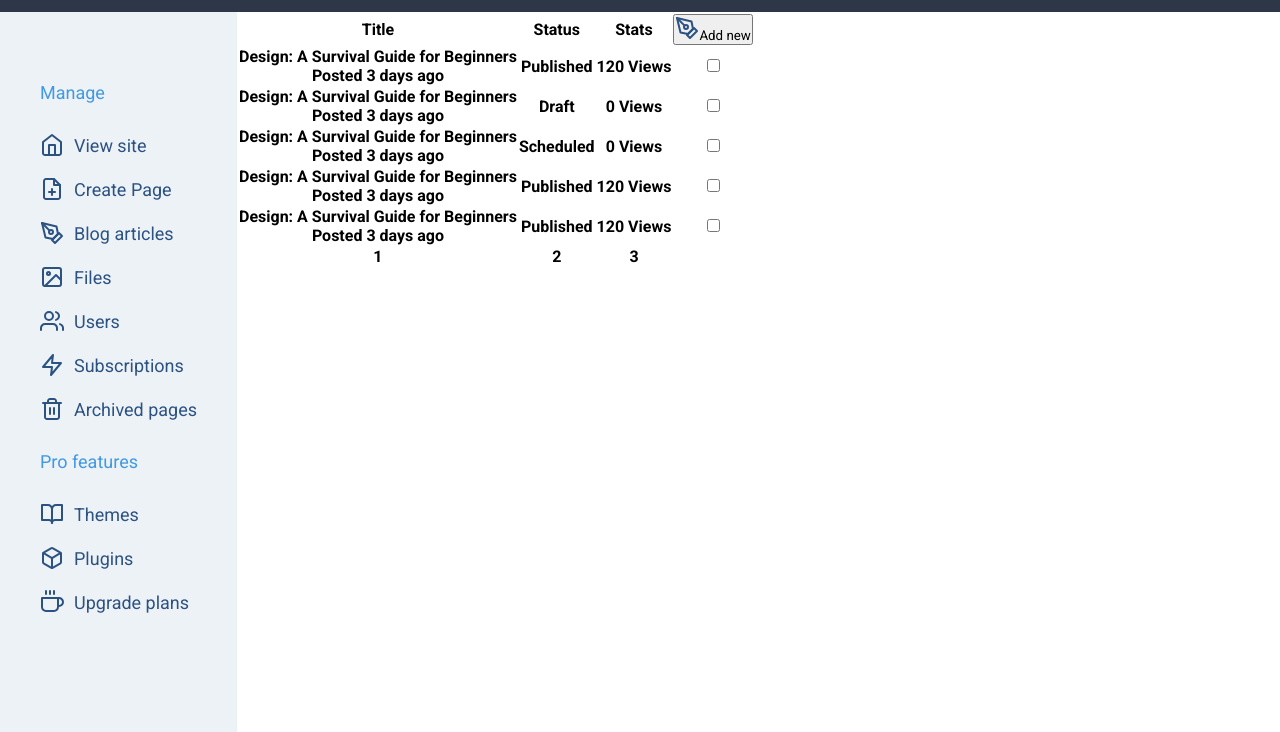
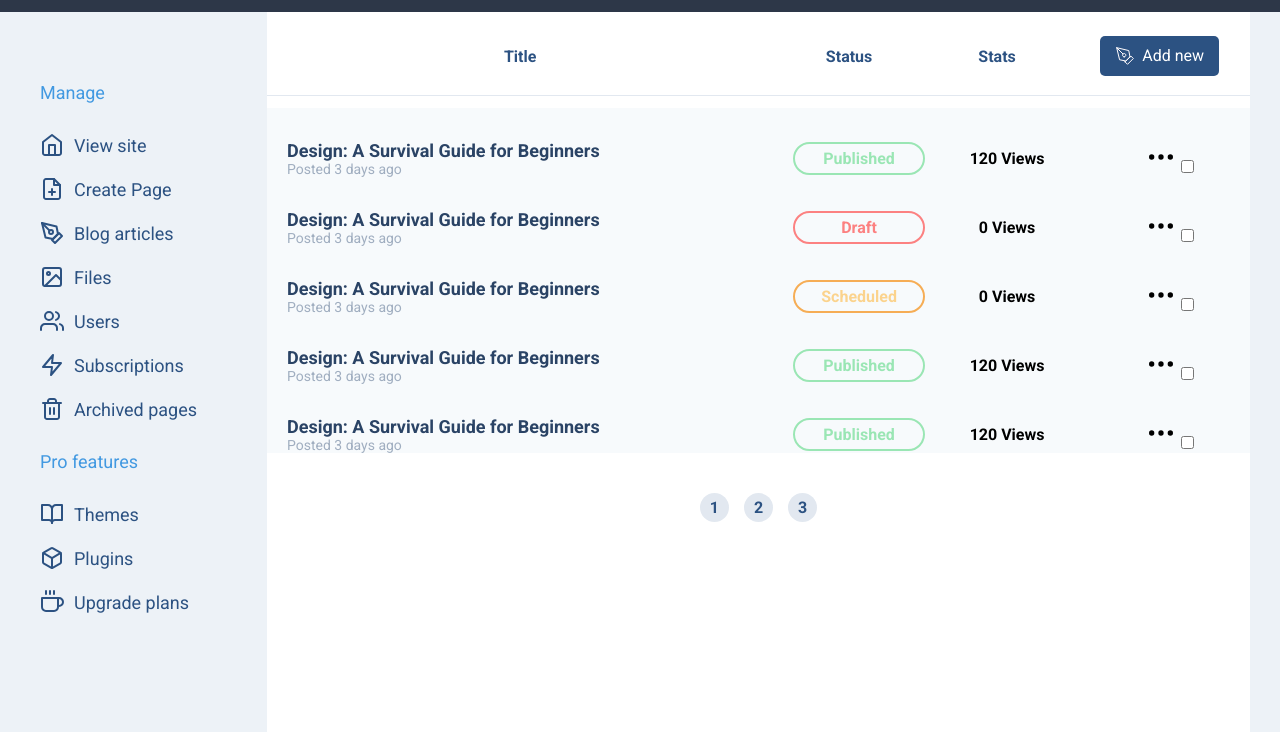
Before and after one commit to Chocollate/AdminPanel, a website built with Vite: page index.html in a window 1280 px wide. Shown: the part 68-800 px from the top of the page. Built offline with nearby package versions, Linux system fonts and the light colour scheme.

Commit message:
create a handTable

```diff
--- a/src/assets/cms.scss
+++ b/src/assets/cms.scss
@@ -70,6 +70,7 @@
     display: flex;
     flex-direction: row;
     height: 100%;
+    // background-color: #ffffff;
 
     .sidebar {
       height: 100%;
@@ -109,13 +110,114 @@
         &__view-site {
           font-size: 18px;
           font-weight: 900;
-          color: #2c5282;
+          color: #2a4365;
         }
       }
     }
     .content {
       background-color: #ffffff;
       width: 100%;
+      margin: 0px 30px;
+
+      table {
+        border-collapse: collapse;
+        border-spacing: 0;
+        width: 100%;
+      }
+      thead {
+        color: #2c5282;
+        th {
+          padding-top: 24px;
+          padding-bottom: 32px; /* Отступ внутри заголовка */
+          position: relative;
+
+          &::after {
+            content: "";
+            position: absolute;
+            bottom: 12px; /* Положение линии */
+            left: 0;
+            right: 0;
+            height: 1px;
+            background: #e2e8f0;
+          }
+        }
+        .table__btn {
+          display: flex;
+          justify-content: center;
+        }
+        button {
+          display: flex;
+          justify-content: center;
+          gap: 7px;
+          padding: 10px 15px;
+          background-color: #2c5282;
+          color: #ffffff;
+          font-size: 16px;
+          border-radius: 5px;
+          border: none;
+        }
+      }
+      tbody {
+        background-color: #f7fafc;
+
+        tr {
+          // padding: 10px 10px;
+        }
+        th {
+          padding: 32px 00px 00px 20px;
+
+          .blog__title-block {
+            // display: grid;
+            // grid-template-columns: 1fr;
+            // justify-items: start;
+            text-align: left;
+          }
+          .blog__title-block-title {
+            color: #2a4365;
+            font-size: 18px;
+            font-weight: 700;
+          }
+          .blog__title-block-posted {
+            color: #a0aec0;
+            font-size: 14px;
+            font-weight: 400;
+          }
+          .blog__status-published {
+            border: 2px #9ae6b4 solid;
+            color: #9ae6b4;
+            border-radius: 50px;
+            padding: 5px 0px;
+          }
+          .blog__status-draft {
+            border: 2px #fc8181 solid;
+            color: #fc8181;
+            border-radius: 50px;
+            padding: 5px 0px;
+          }
+          .blog__status-scheduled {
+            border: 2px #f6ad55 solid;
+            color: #fbd38d;
+            border-radius: 50px;
+            padding: 5px 0px;
+          }
+        }
+      }
+      .footer-content {
+        margin-top: 40px;
+        display: flex;
+        gap: 15px;
+        justify-content: center;
+        a {
+          text-decoration: none;
+          // border: red solid;
+          border-radius: 40px;
+          padding: 5px 10px;
+          color: #2c5282;
+          background-color: #e2e8f0;
+          font-size: 16px;
+          font-weight: 700;
+        }
+      }
     }
   }
 }
--- a/src/components/BlogArticles.ts
+++ b/src/components/BlogArticles.ts
@@ -12,17 +12,20 @@ export const BlogArticles = (
       <tr class="blog__item">
         <th class="blog__title">
           <div class="blog__title-block">
-            <p>${title}</p>
-            <p>${posted}</p>
+            <p class="blog__title-block-title">${title}</p>
+            <p class="blog__title-block-posted">${posted}</p>
           </div>
         </th>
         <th class="blog__status">
-          <p>${status}</p>
+          <div class="blog__status-${status.toLowerCase()}">
+            <p>${status}</p>
+          </div>
         </th>
         <th class="blog__stats">
           ${statsNum} <span>Views</span>
         </th>
         <th class="blog__menu">
+          <svg xmlns="http://www.w3.org/2000/svg" width="32" height="32" viewBox="0 0 24 24"><!-- Icon from Tabler Icons by Paweł Kuna - https://github.com/tabler/tabler-icons/blob/master/LICENSE --><path fill="none" stroke="currentColor" stroke-linecap="round" stroke-linejoin="round" stroke-width="2" d="M4 12a1 1 0 1 0 2 0a1 1 0 1 0-2 0m7 0a1 1 0 1 0 2 0a1 1 0 1 0-2 0m7 0a1 1 0 1 0 2 0a1 1 0 1 0-2 0"/></svg>
           <input type="checkbox" id="burger-checkbox" class="burger-checkbox" />
           <label class="burger" for="burger-checkbox"><span></span></label>
 
--- a/src/components/Cms.ts
+++ b/src/components/Cms.ts
@@ -137,23 +137,21 @@ export const Cms = () => {
           <table>
             <thead>
               <tr>
-                <th scope="column">Title</th>
-                <th scope="column">Status</th>
-                <th scope="column">Stats</th>
-                <th scope="column"><button><img src='/images/pen-tool.svg'>Add new</button></th>
+                  <th scope="column">Title</th>
+                  <th scope="column">Status</th>
+                  <th scope="column">Stats</th>
+                  <th scope="column"><div class="table__btn"><button><img src='/images/pen-tool-btn.svg'>Add new</button></div></th>
               </tr>
             </thead>
             <tbody>
 
             </tbody>
-            <tfoot>
-              <tr>
-                <th>1</th>
-                <th>2</th>
-                <th>3</th>
-              </tr>
-            </tfoot>
           </table>
+          <div class="footer-content">
+            <a href="#">1</a>
+            <a href="#">2</a>
+            <a href="#">3</a>
+          </div>
         </div>
       </main>
     </div>
```
Also changed, not shown: public/images/pen-tool-btn.svg (added).
